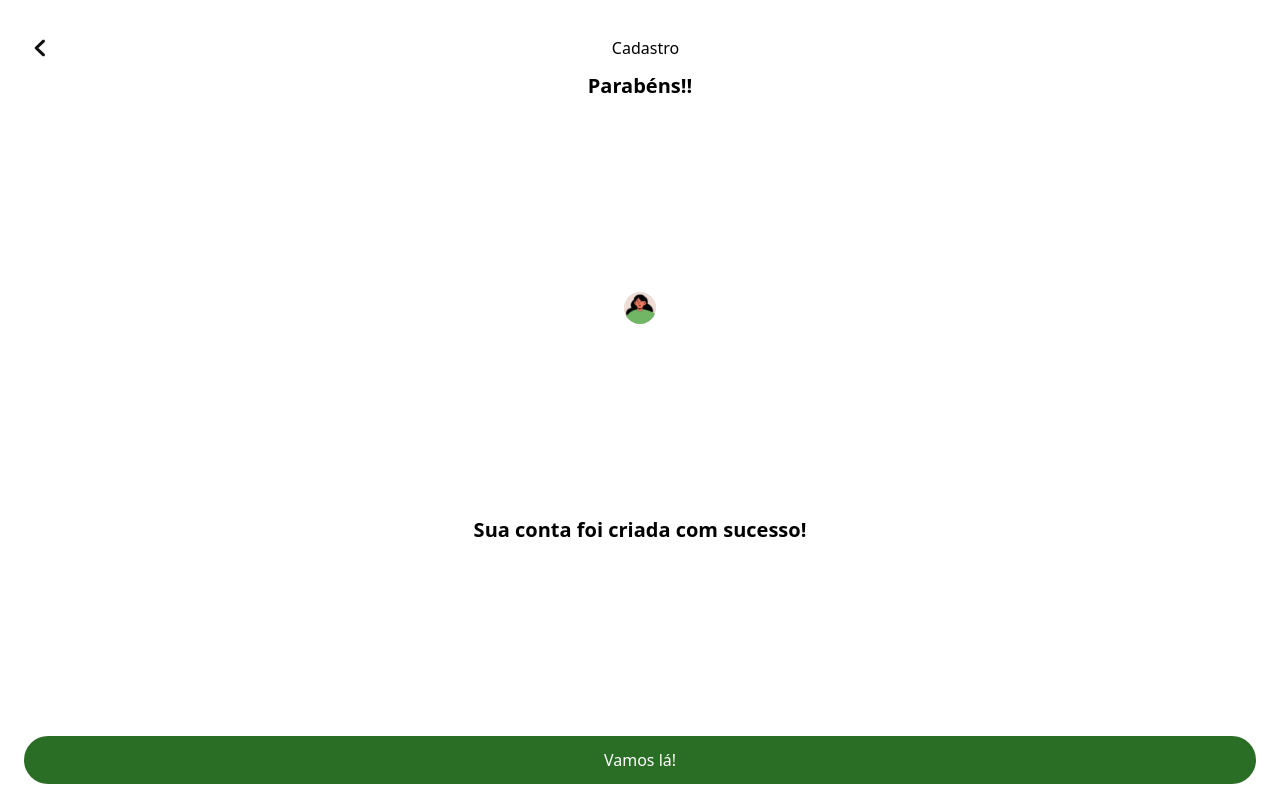
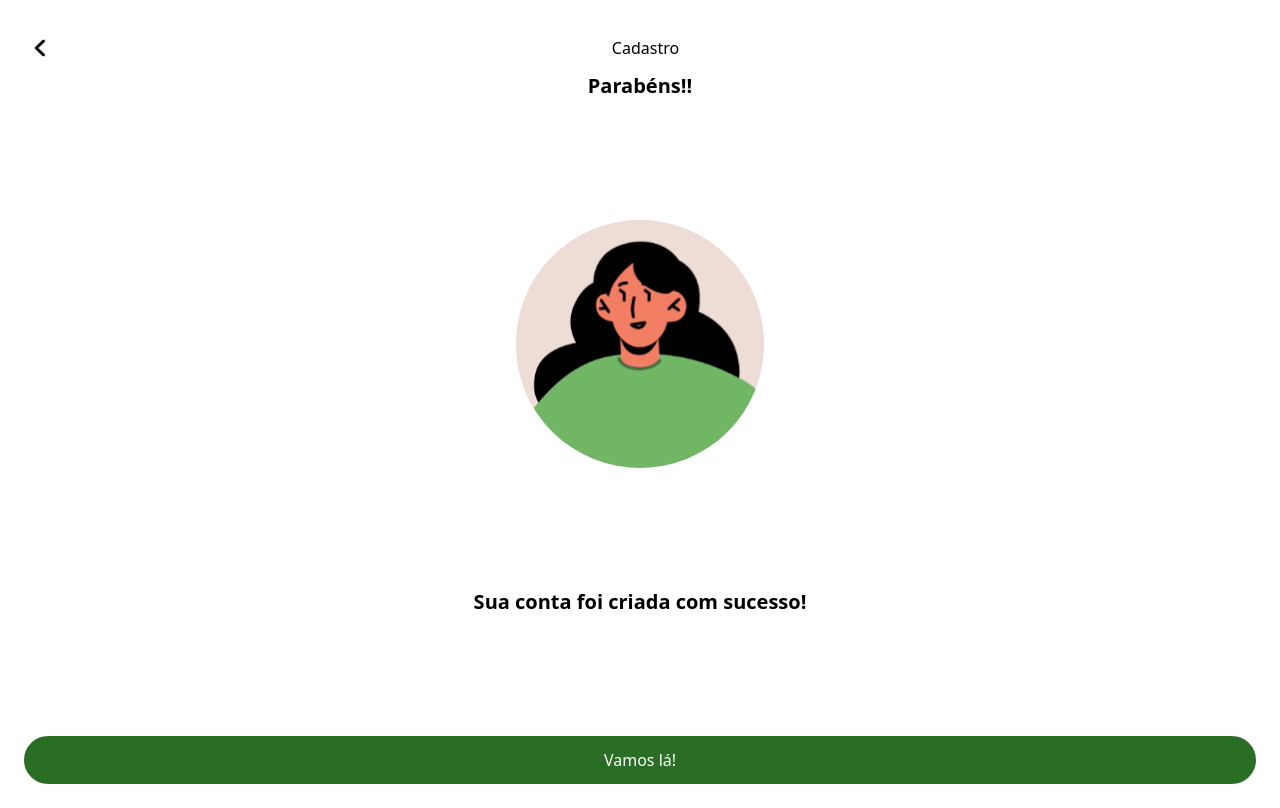
Before and after one commit to yraffic02/recicle-mais-front, a Next.js app: page /register/registration-completed in a window 1280 px wide. Built offline with nearby package versions, Linux system fonts and the light colour scheme.

Commit message:
fix: ajuste no avatar

```diff
--- a/src/app/(routesApp)/home/page.tsx
+++ b/src/app/(routesApp)/home/page.tsx
@@ -19,7 +19,7 @@ export default function  HomePage () {
                     <MenuIcon />
                 </Link>
                 <h1 className="text-base font-medium">Página Inicial</h1>
-                <Avatar />
+                <Avatar typeAvatar='sm'/>
             </Header>
             <main className="py-6 h-full flex flex-col items-center justify-around">
                 <section className="flex items-center w-full">
--- a/src/app/(routesApp)/how-to-recycle/collect-point/adress/page.tsx
+++ b/src/app/(routesApp)/how-to-recycle/collect-point/adress/page.tsx
@@ -96,7 +96,7 @@ export default function Adress() {
       <div className="h-screen flex flex-col justify-between w-full">
         <Header>
           <h1 className="text-base font-medium">Reciclar</h1>
-          <Avatar />
+          <Avatar typeAvatar="sm" />
         </Header>
         <main style={{ height: "calc(100vh - 200px" }}>
           <h1 className="font-workSans font-title text-xl leading-6 mt-2 mb-7">
--- a/src/app/(routesApp)/how-to-recycle/collect-point/arrival-route/page.tsx
+++ b/src/app/(routesApp)/how-to-recycle/collect-point/arrival-route/page.tsx
@@ -26,7 +26,7 @@ export default function ArrivalRoute() {
       <div className="h-screen flex flex-col justify-between w-full">
         <Header>
           <h1 className="text-base font-medium">Reciclar</h1>
-          <Avatar />
+          <Avatar typeAvatar="sm"/>
         </Header>
         <main style={{ height: "calc(100vh - 200px)" }}>
           <h1 className={`font-workSans font-title text-xl leading-6 mb-4 ${classCenter}`}>
--- a/src/app/(routesApp)/how-to-recycle/collect-point/how-find/page.tsx
+++ b/src/app/(routesApp)/how-to-recycle/collect-point/how-find/page.tsx
@@ -29,7 +29,7 @@ export default function HowFind() {
       <div className="h-screen flex flex-col justify-between w-full">
         <Header>
           <h1 className="text-base font-medium">Reciclar</h1>
-          <Avatar />
+          <Avatar typeAvatar="sm" />
         </Header>
         <main style={{ height: "calc(100vh - 200px)" }}>
           <h1 className="font-workSans font-title text-xl leading-6 mb-9">
--- a/src/app/(routesApp)/how-to-recycle/collect-point/near-trash/page.tsx
+++ b/src/app/(routesApp)/how-to-recycle/collect-point/near-trash/page.tsx
@@ -38,7 +38,7 @@ export default function NearTrash() {
       <div className="h-screen flex flex-col justify-between w-full">
         <Header>
           <h1 className="text-base font-medium">Reciclar</h1>
-          <Avatar />
+          <Avatar typeAvatar="sm" />
         </Header>
         <main style={{ height: "calc(100vh - 200px)" }}>
           <h1 className="font-workSans font-title text-xl leading-6 mb-9">
--- a/src/app/(routesApp)/how-to-recycle/collect-point/trash-type/page.tsx
+++ b/src/app/(routesApp)/how-to-recycle/collect-point/trash-type/page.tsx
@@ -25,7 +25,7 @@ export default function CollectPoint() {
       <div className="h-screen flex flex-col justify-between w-full">
         <Header>
           <h1 className="text-base font-medium">Reciclar</h1>
-          <Avatar />
+          <Avatar typeAvatar="sm" />
         </Header>
         <main style={{ height: "calc(100vh - 200px)" }}>
           <h1 className="font-workSans font-title text-xl leading-6 mb-9">
--- a/src/app/(routesApp)/how-to-recycle/page.tsx
+++ b/src/app/(routesApp)/how-to-recycle/page.tsx
@@ -10,7 +10,7 @@ export default function HowToRecycle() {
       <div className="h-screen flex flex-col justify-between w-full">
         <Header>
           <h1 className="text-base font-medium">Reciclar</h1>
-          <Avatar />
+          <Avatar typeAvatar="sm"/>
         </Header>
         <main>
           <h1 className="font-workSans font-title text-xl leading-6 mb-[9vh] ">
--- a/src/app/(routesApp)/menu/components/HeaderProfile/index.tsx
+++ b/src/app/(routesApp)/menu/components/HeaderProfile/index.tsx
@@ -3,7 +3,7 @@ import { Avatar } from "@/components/Avatar"
 export const HeaderProfile = () =>{
     return(
         <div className="w-full flex items-center gap-6">
-            <Avatar />
+            <Avatar  typeAvatar="sm" />
             <h1 className="text-xl font-semibold">Amanda Campos</h1>
         </div>
     )
--- a/src/app/register/registration-completed/page.tsx
+++ b/src/app/register/registration-completed/page.tsx
@@ -8,7 +8,7 @@ export default function PageCompleted(){
             style={{ height: "calc(100vh - 5.5rem)" }}
         >
             <h1 className="text-xl font-semibold">Parabéns!!</h1>
-            <Avatar />
+            <Avatar typeAvatar="lg"/>
             <h1 className="text-xl font-semibold">Sua conta foi criada com sucesso!</h1>
             <Button
                 typeButton="primary"
--- a/src/components/Avatar/index.tsx
+++ b/src/components/Avatar/index.tsx
@@ -1,11 +1,17 @@
 import Image from "next/image"
 
-export const Avatar = ()=>{
+type avatarType = 'sm' | 'lg';
+
+interface IAvatar {
+    typeAvatar: avatarType;
+}
+
+export const Avatar = ({ typeAvatar }: IAvatar)=>{
     return(
         <Image
             src='/avatar/avatar-profile01.svg'
-            height={32}
-            width={32}
+            height={typeAvatar === 'sm' ? 32 : 248}
+            width={typeAvatar === 'sm' ? 32 : 248}
             alt="avart"
         />
     )
```
